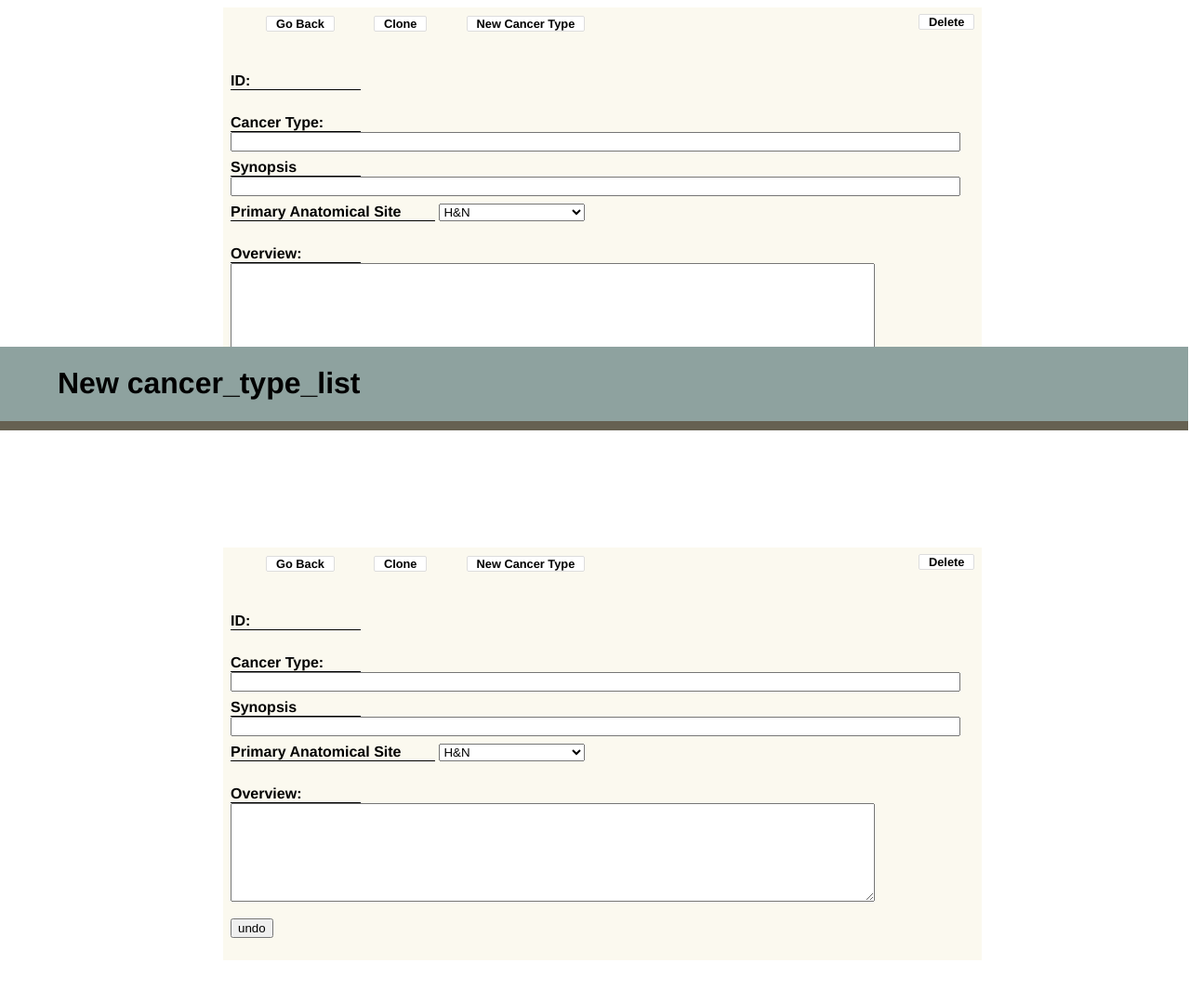
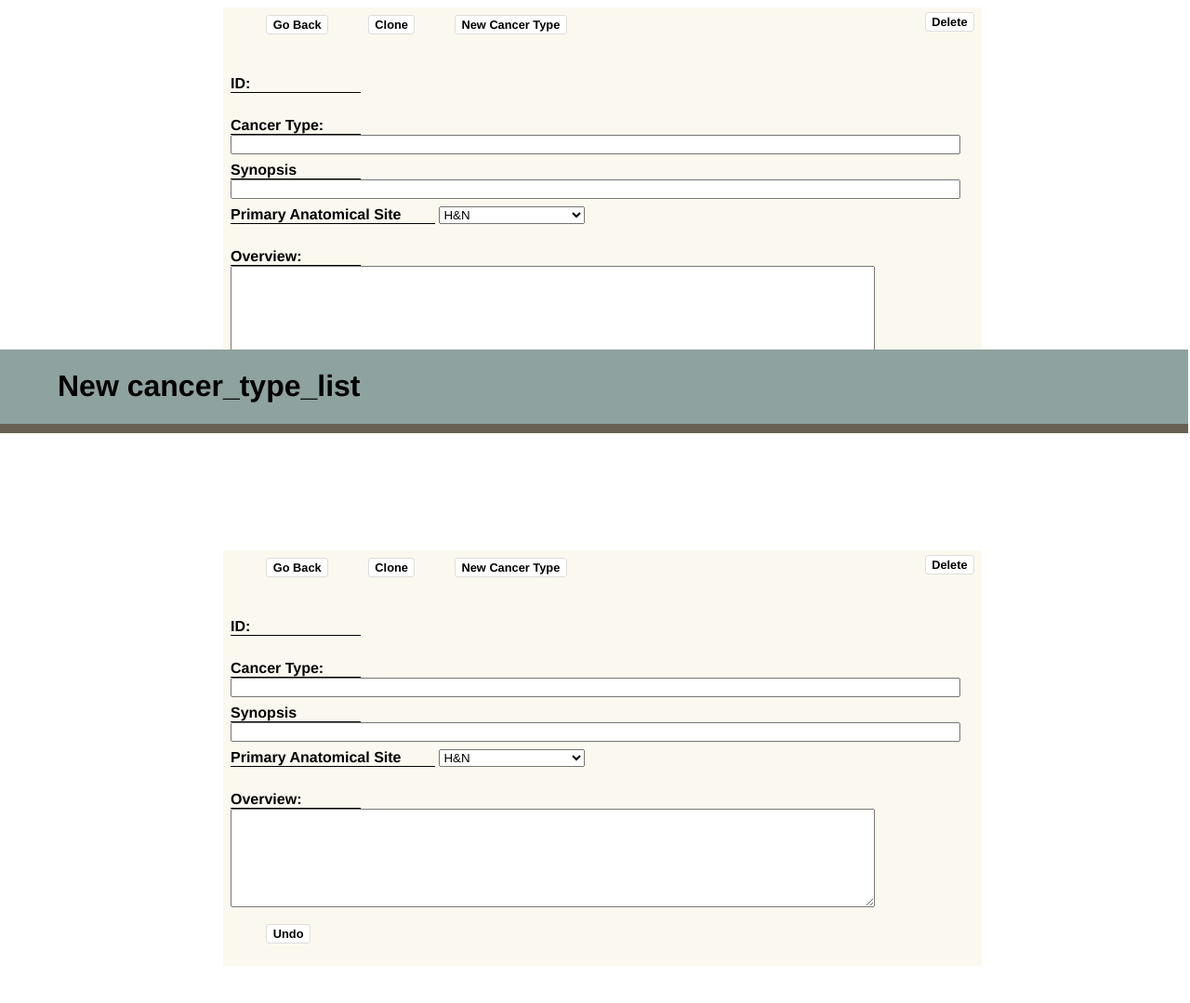
Before and after one commit to cfschulte/cancer_types, a PHP site: page /views_controllers/form_cancer_type.php in a window 1280 px wide. Shown: the whole page at 93% size. Before the commit the page ends 1033 px from the top, so only its background shows below. Run offline with PHP 8.4, Linux system fonts and the light colour scheme; data comes from the database, SQL or seed files in the repository; data that the repository does not hold is empty; some libraries are stand-ins or nearby versions.

Commit message:
More simplifying scss.

```diff
--- a/css/style.css
+++ b/css/style.css
@@ -255,13 +254,12 @@ button.semi_faux {
   font-size: 80%;
   font-weight: bolder;
   text-align: center;
-  padding: 6px 0.25em;
+  padding: 2px 0.5em;
   border: 1px solid #ddd;
-  border-radius: 2px;
+  border-radius: 3px;
   color: #000;
   background-color: #FFF;
   margin-left: 3em;
-  padding: 0 0.75em;
   text-decoration: none;
 }
 
--- a/scss/_button.scss
+++ b/scss/_button.scss
@@ -6,9 +6,9 @@
    font-size:$font_size;
    font-weight:bolder;
    text-align:center;
-   padding: 6px 0.25em ;
+   padding: 2px 0.5em ;
    border: 1px solid #ddd;
-   border-radius: 2px;
+   border-radius: 3px;
 }
 
 .a_button {
@@ -128,7 +128,7 @@ button.semi_faux {
     color: #000;
     background-color: #FFF;
     margin-left:3em;
-    padding:0 0.75em;
+//     padding:0 0.75em;
     text-decoration: none;
 //     border: 1px solid #ddd;
 }
--- a/views_controllers/form_cancer_type.php
+++ b/views_controllers/form_cancer_type.php
@@ -85,7 +85,7 @@ class form_cancer_type extends form_class {
     <br> <br>
      <span class="tag">Overview:</span><textarea class="form_text" name="overview"><?php echo $this->overview; ?></textarea>
 <br><br>
-     <input type="submit" id="undo_generic_update" name="undo_generic_update" value="undo" >
+     <button class="faux_button" id="undo_generic_update" >Undo</button>
    </form>
 
    </div>
```
Also changed, not shown: other parts of css/style.css (+10 -11 lines), 1 other file.
